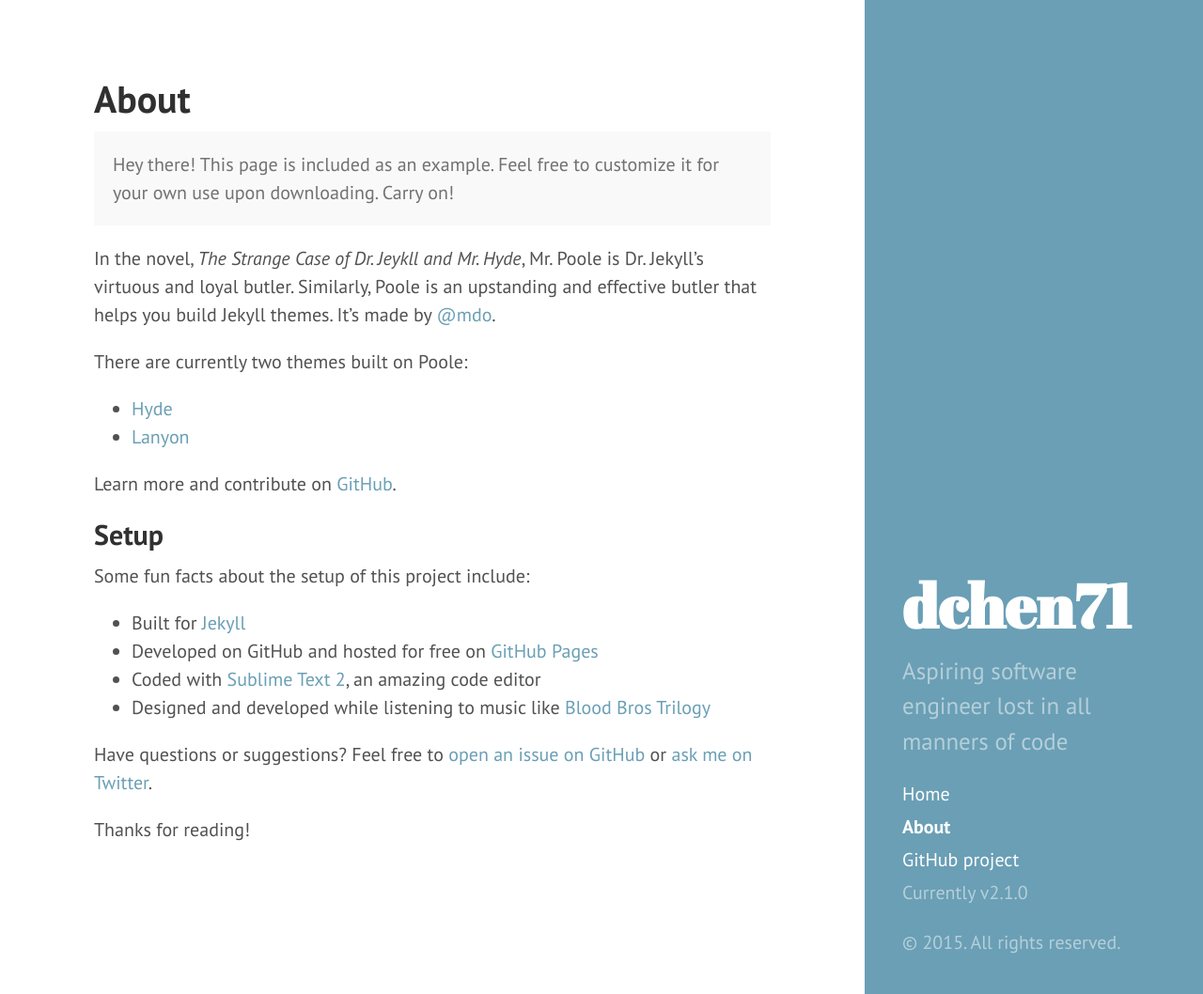
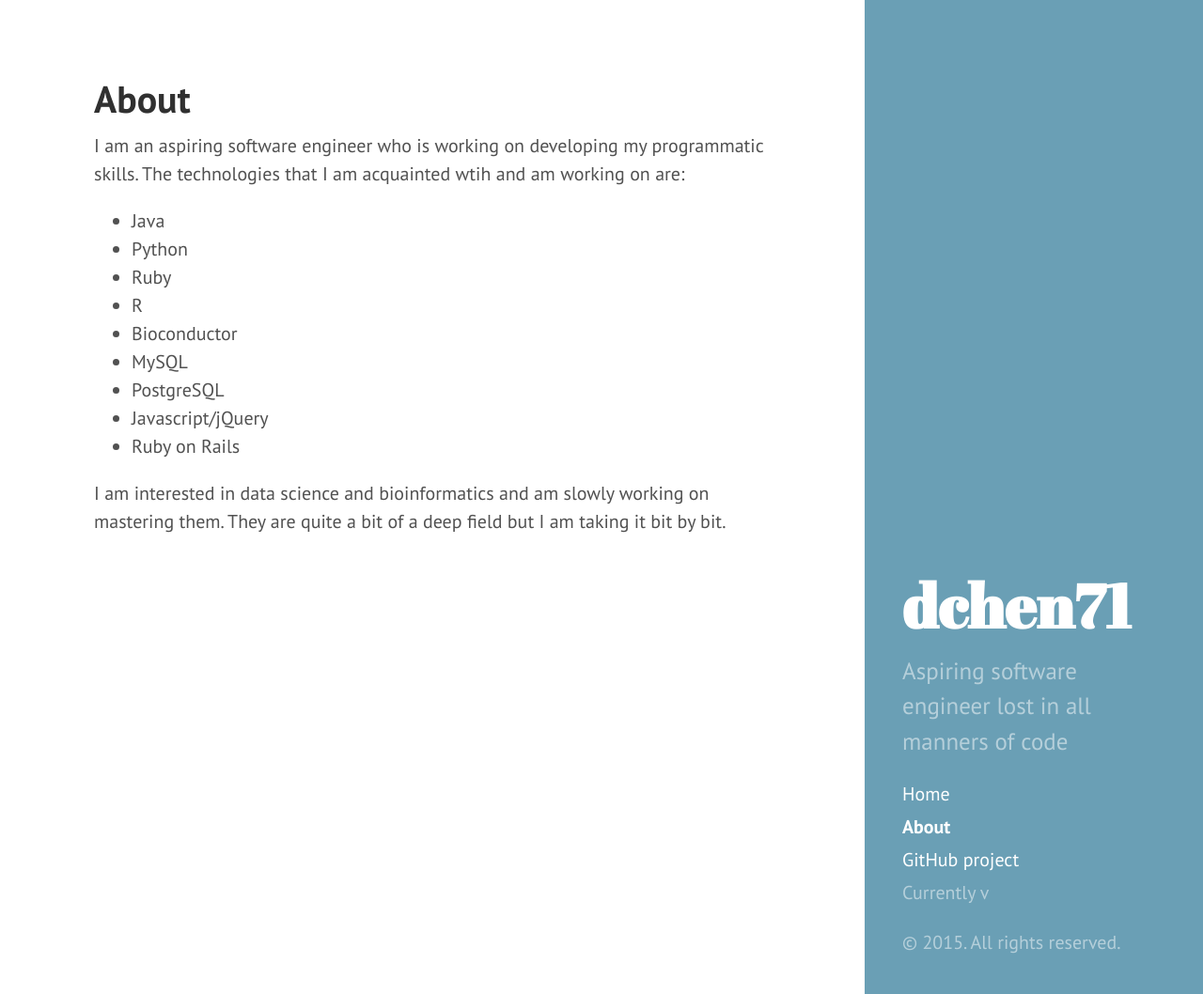
Before and after one commit to dchen71/dchen71.github.io, a Jekyll site: the page built from about.md, in a window 1280 px wide and 1058 px high. Shown: the whole window at 94% size. Built offline with Jekyll 4.4.1, drawn with Linux system fonts in a browser that asks for light colours; Markdown is read by kramdown in place of the engine named in the settings.

Commit message:
changed about and removed version

```diff
--- a/_config.yml
+++ b/_config.yml
@@ -20,7 +20,5 @@ author:
 paginate:         5
 
 # Custom vars
-version:          2.1.0
-
 github:
   repo:           https://github.com/dchen71
--- a/about.md
+++ b/about.md
@@ -3,28 +3,15 @@ layout: page
 title: About
 ---
 
-<p class="message">
-  Hey there! This page is included as an example. Feel free to customize it for your own use upon downloading. Carry on!
-</p>
+I am an aspiring software engineer who is working on developing my programmatic skills. The technologies that I am acquainted wtih and am working on are:
+* Java
+* Python
+* Ruby
+* R
+* Bioconductor
+* MySQL
+* PostgreSQL
+* Javascript/jQuery
+* Ruby on Rails
 
-In the novel, *The Strange Case of Dr. Jeykll and Mr. Hyde*, Mr. Poole is Dr. Jekyll's virtuous and loyal butler. Similarly, Poole is an upstanding and effective butler that helps you build Jekyll themes. It's made by [@mdo](https://twitter.com/mdo).
-
-There are currently two themes built on Poole:
-
-* [Hyde](http://hyde.getpoole.com)
-* [Lanyon](http://lanyon.getpoole.com)
-
-Learn more and contribute on [GitHub](https://github.com/poole).
-
-## Setup
-
-Some fun facts about the setup of this project include:
-
-* Built for [Jekyll](http://jekyllrb.com)
-* Developed on GitHub and hosted for free on [GitHub Pages](https://pages.github.com)
-* Coded with [Sublime Text 2](http://sublimetext.com), an amazing code editor
-* Designed and developed while listening to music like [Blood Bros Trilogy](https://soundcloud.com/maddecent/sets/blood-bros-series)
-
-Have questions or suggestions? Feel free to [open an issue on GitHub](https://github.com/poole/issues/new) or [ask me on Twitter](https://twitter.com/mdo).
-
-Thanks for reading!
+I am interested in data science and bioinformatics and am slowly working on mastering them. They are quite a bit of a deep field but I am taking it bit by bit.
```
